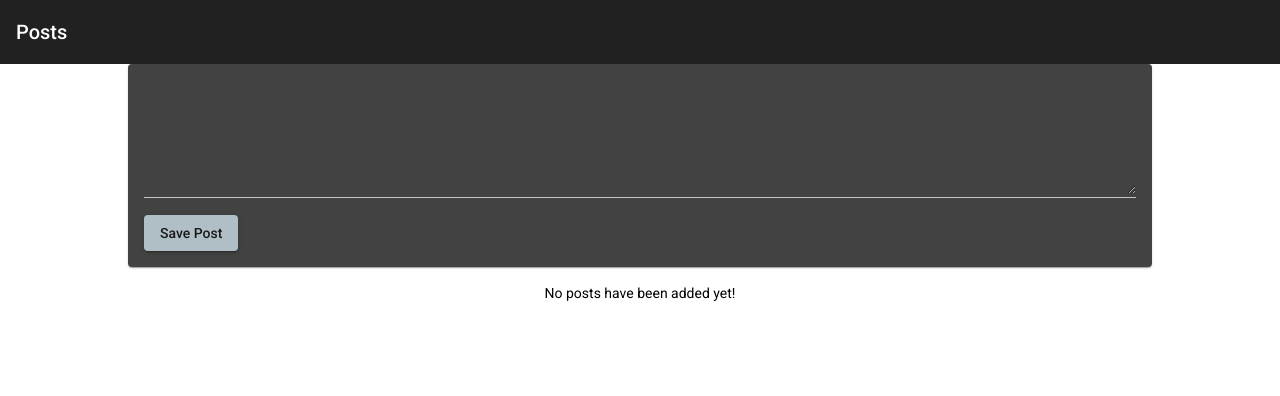
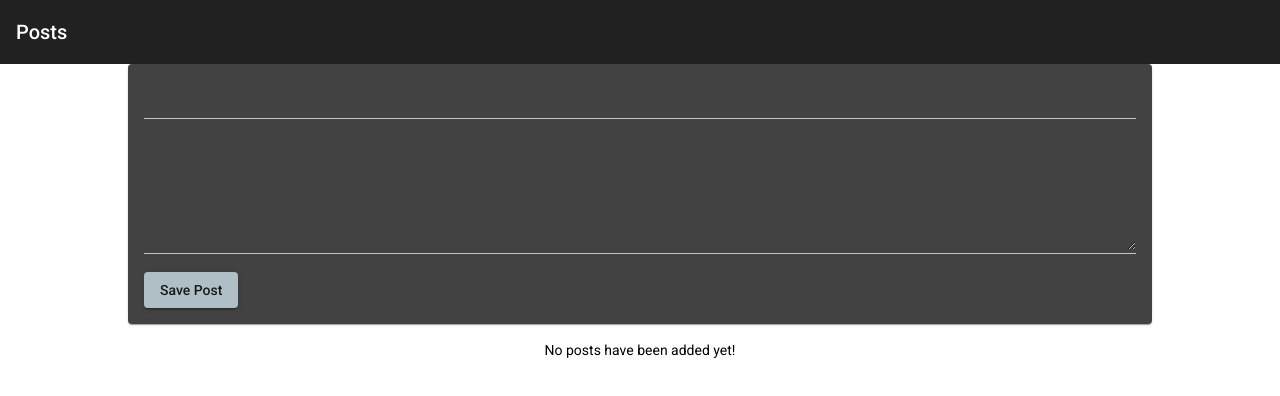
Before and after one commit to MatthewCPointer/MEAN-Stack-Example, an Angular app: page / in a window 1280 px wide. Shown: the top 396 px of the page. Built offline with nearby package versions, Linux system fonts and the light colour scheme.

Commit message:
Passing newly created posts to app component then down to post-list component to be displayed

```diff
--- a/src/app/app.component.html
+++ b/src/app/app.component.html
@@ -1,5 +1,5 @@
 <app-toolbar></app-toolbar>
 <main>
-  <app-post-create></app-post-create>
-  <app-post-list></app-post-list>
+  <app-post-create (postCreatedEvent)="onPostAdded($event)"></app-post-create>
+  <app-post-list [posts]="appPosts"></app-post-list>
 </main>
--- a/src/app/app.component.ts
+++ b/src/app/app.component.ts
@@ -1,4 +1,5 @@
 import { Component } from '@angular/core';
+import { Post } from './posts/post.model';
 
 @Component({
   selector: 'app-root',
@@ -7,4 +8,9 @@ import { Component } from '@angular/core';
 })
 export class AppComponent {
   title = 'meanProject';
+  appPosts: Post[] = [];
+
+  onPostAdded(post) {
+    this.appPosts.push(post);
+  }
 }
--- a/src/app/posts/post-create/post-create.component.html
+++ b/src/app/posts/post-create/post-create.component.html
@@ -1,6 +1,9 @@
 <mat-card>
   <mat-form-field>
-    <textarea rows="6" matInput [(ngModel)] = "enteredInput"></textarea>
+    <input matInput type="text" [(ngModel)]="enteredTitle">
+  </mat-form-field>
+  <mat-form-field>
+    <textarea rows="6" matInput [(ngModel)] = "enteredPostDetails"></textarea>
   </mat-form-field>
   <button mat-raised-button
           color="accent" (click)="onAddPost()">Save Post</button>
--- a/src/app/posts/post-create/post-create.component.ts
+++ b/src/app/posts/post-create/post-create.component.ts
@@ -1,4 +1,5 @@
-import { Component } from '@angular/core';
+import { Component, EventEmitter, Output } from '@angular/core';
+import { Post } from '../post.model';
 
 @Component({
   templateUrl: './post-create.component.html',
@@ -6,10 +7,15 @@ import { Component } from '@angular/core';
   styleUrls: ['./post-create.component.css']
 })
 export class PostCreateComponent {
-  enteredInput = '';
-  newPost = 'NO CONTENT';
+  enteredPostDetails = '';
+  enteredTitle = '';
+  @Output() postCreatedEvent = new EventEmitter<Post>();
 
   onAddPost() {
-    this.newPost = this.enteredInput;
+    const post: Post = {
+      title: this.enteredTitle,
+      postDetails: this.enteredPostDetails
+    }
+    this.postCreatedEvent.emit(post);
   }
 }
--- a/src/app/posts/post-list/post-list.component.ts
+++ b/src/app/posts/post-list/post-list.component.ts
@@ -1,4 +1,5 @@
-import { Component } from "@angular/core";
+import { Component, Input } from "@angular/core";
+import { Post } from '../post.model';
 
 @Component({
   templateUrl: './post-list.component.html',
@@ -11,5 +12,5 @@ export class PostListComponent {
   //   { title: 'Second Post', postDetails: 'This is post 2 content'},
   //   { title: 'Third Post', postDetails: 'This is post 3 content'}
   // ]
-  posts = [];
+  @Input() posts: Post[] = [];
 }
--- /dev/null
+++ b/src/app/posts/post.model.ts
@@ -0,0 +1,4 @@
+export interface Post {
+  title: string;
+  postDetails: string;
+}
```
